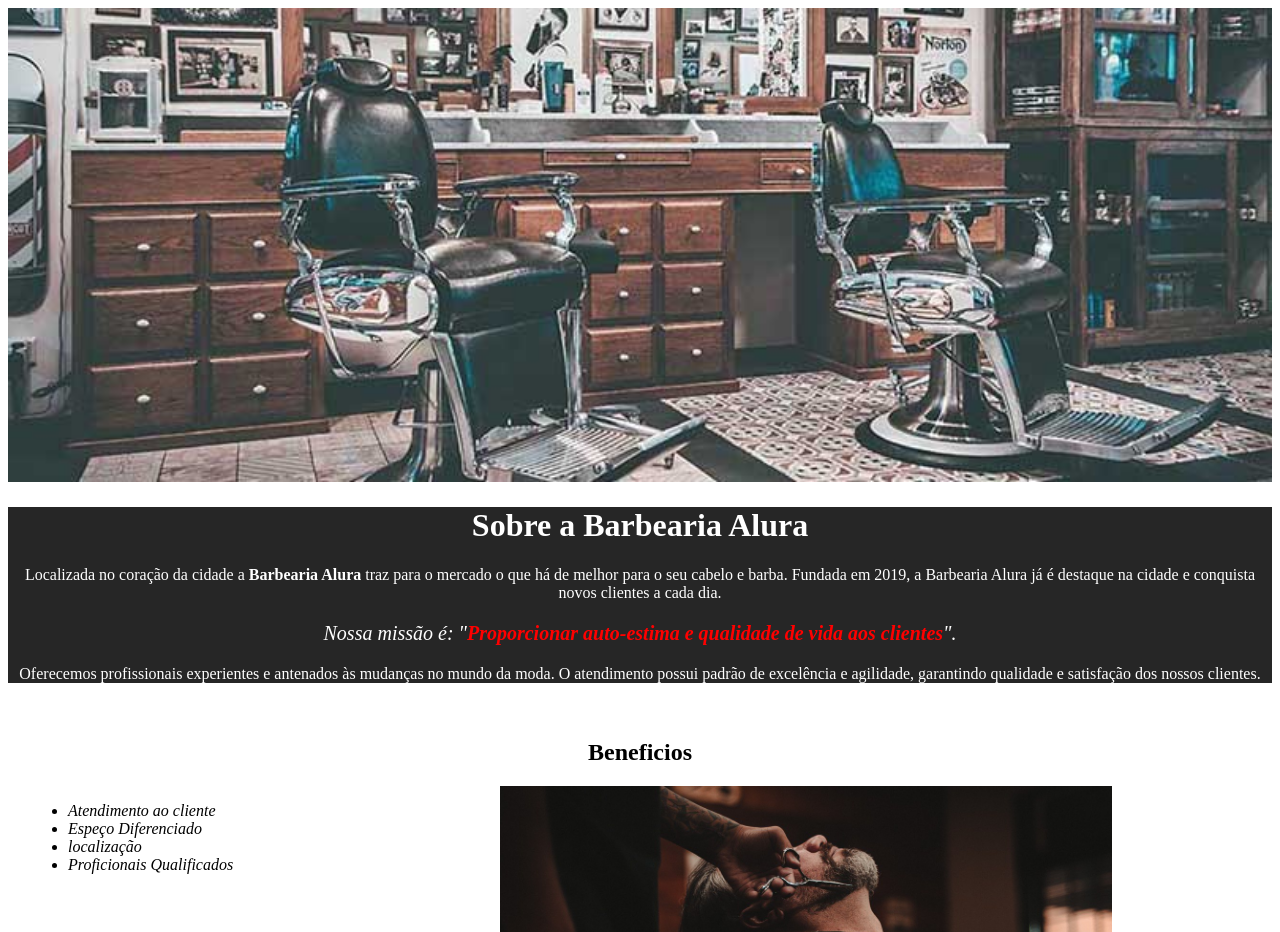
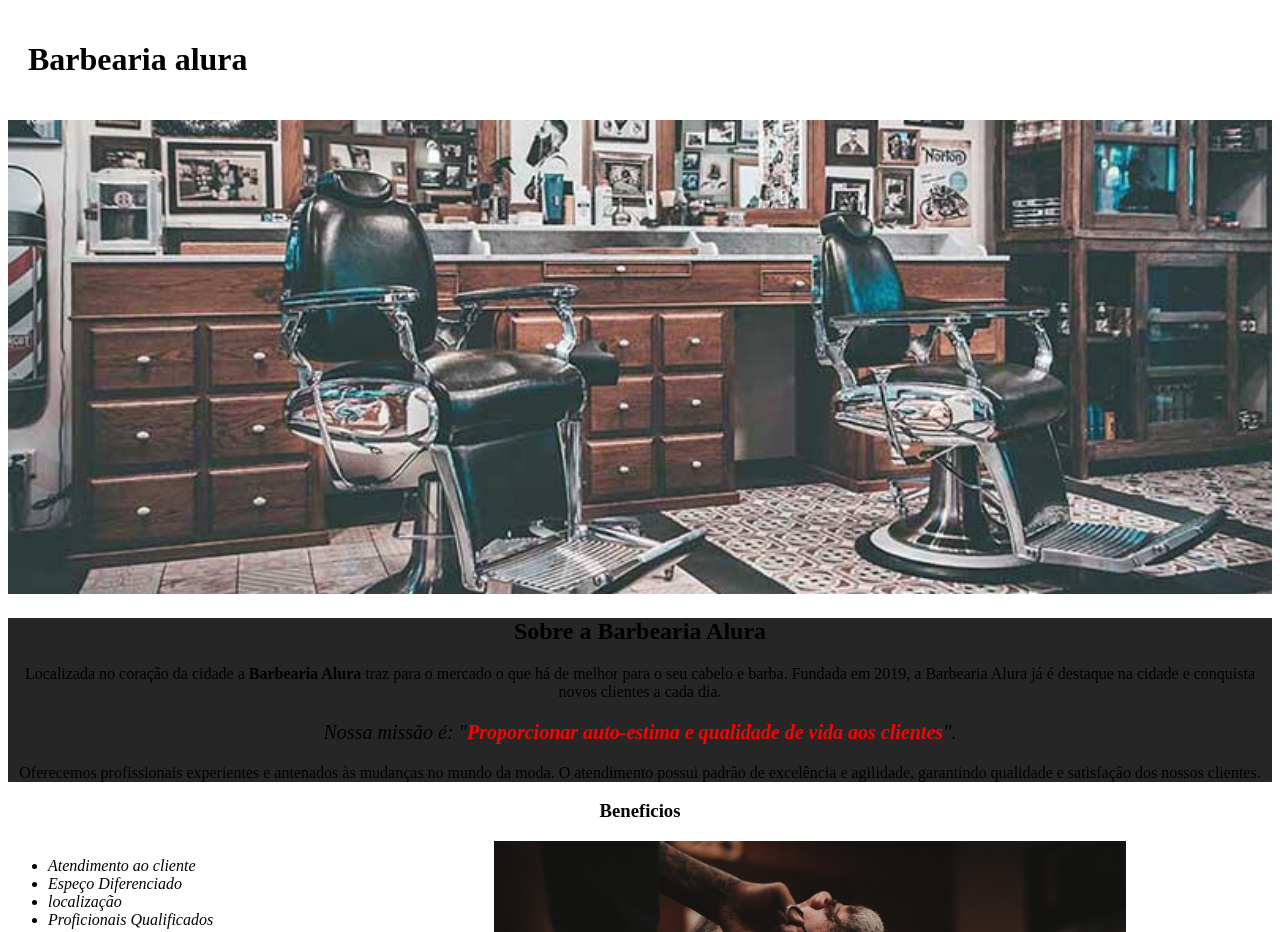
Before and after one commit to matheus299/Alura-HTMl, a plain HTML site: page Projeto 1(Nome Provisorio)/Index.html in a window 1280 px wide. Shown: the top 932 px of the page. Drawn offline with Linux system fonts and the light colour scheme.

Commit message:
Barbearia Alura
A versão final do projeto, Barbearia Alura

```diff
--- a/Projeto 1(Nome Provisorio)/Index.html
+++ b/Projeto 1(Nome Provisorio)/Index.html
@@ -8,11 +8,13 @@
     <link rel="stylesheet" href="style.css">
 </head>
 <body>
-
+     <header>
+         <h1 class="titulo-principal">Barbearia alura</h1>
+     </header>
     <img id="banner" src="banner.jpg">
 
     <div class="Principal">
-        <h1 id="fist-title">Sobre a Barbearia Alura</h1>
+        <h2 class="titulo-centralizado">Sobre a Barbearia Alura</h2>
         <p>Localizada no coração da cidade a <strong>Barbearia Alura</strong> traz para o mercado o que há de melhor para o seu cabelo e barba. Fundada em 2019, a Barbearia Alura já é destaque na cidade e conquista novos clientes a cada dia.</p>
         <p id="Lema"><em>Nossa missão é: "<strong>Proporcionar auto-estima e qualidade de vida aos clientes</strong>".</em></p>
         <p>Oferecemos profissionais experientes e antenados às mudanças no mundo da moda. O atendimento possui padrão de excelência e agilidade, garantindo qualidade e satisfação dos nossos clientes.</p>
@@ -21,7 +23,7 @@
 
 
     <div class="beneficios">
-        <h2>Beneficios</h2>
+        <h3 class="titulo-centralizado">Beneficios</h3>
         <ul class="list">
             <li class="itens">Atendimento ao cliente</li>
             <li class="itens">Espeço Diferenciado</li>
--- a/Projeto 1(Nome Provisorio)/style.css
+++ b/Projeto 1(Nome Provisorio)/style.css
@@ -1,13 +1,10 @@
-body {
-
-    color: #fff;
-
-
+.titulo-principal {
+    padding: 20px;
 }
 .Principal {
     background-color: #262626;
 }
-h1, p {
+.titulo-centralizado, p {
     text-align: center;
 }
 #banner {
@@ -26,11 +23,9 @@ h1, p {
 .beneficios {
     background-color: #fff;
     color: #000;
-    padding: 20px;
+
 }
-h2 {
-    text-align: center;
-}
+
 
 .itens {
     font-style: italic;
```
